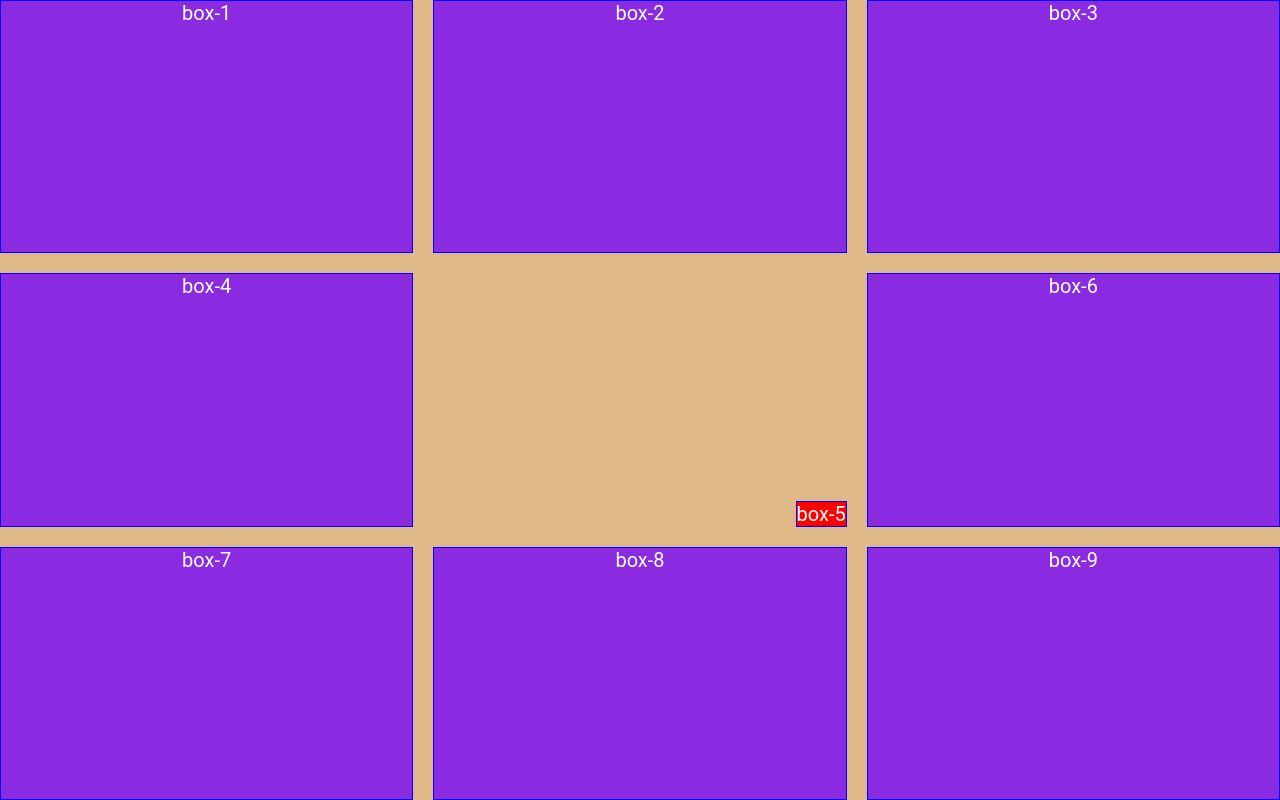
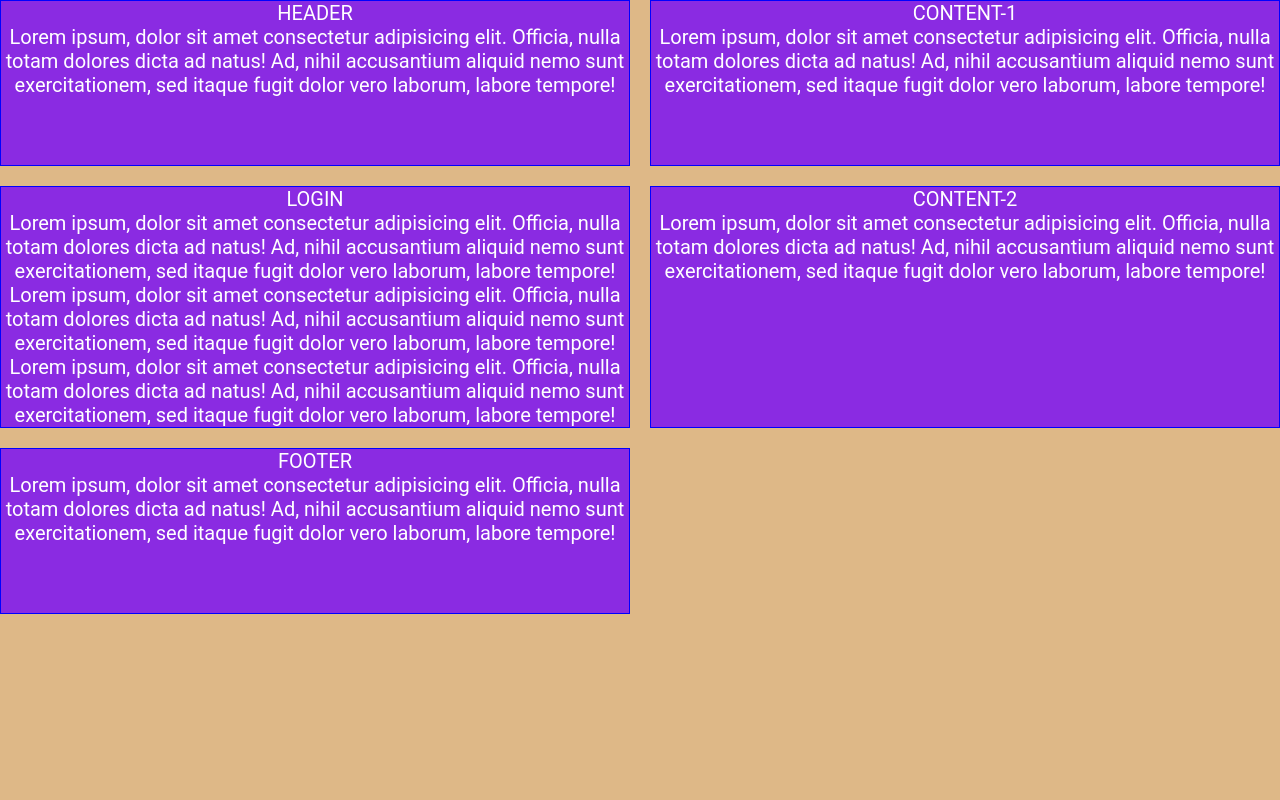
Before and after one commit to 1TDSPL-2024/exemplo-flex, a plain HTML site: page index.html in a window 1280 px wide. Drawn offline with Linux system fonts and the light colour scheme.

Commit message:
Layout com grid template area.

```diff
--- a/css/estilo.css
+++ b/css/estilo.css
@@ -17,21 +17,93 @@ body{
 .container{
   display: grid;
   background-color: burlywood;
-  grid-template-columns: repeat(3, 1fr);
-  grid-template-rows: repeat(3, 1fr);
+  grid-template-columns: repeat(2, 1fr);
+  grid-template-rows: repeat(4, 1fr);
   gap: 20px;
   height: 100vh;
   justify-content:left;
   align-content: center;
 
+  grid-template-areas:
+  'header header'
+  'content-1 login'
+  'content-2 login'
+  'footer footer';
+
 }
 
+.header{
+  grid-area: header;
+}
+
+.content-1{
+  grid-area: content-1;
+}
+.content-2{
+  grid-area: content-2;
+}
+
+.login{
+  grid-area: login;
+}
+
+.footer{
+  grid-area: footer;
+}
+
+/*
+.container :nth-child(1){
+  grid-column: span 2;
+}
+
+.container :nth-child(2){
+  grid-column: span 1;
+}
+
+.container :nth-child(4){
+  grid-column: span 1;
+}
+
+.container :nth-child(3){
+  grid-column: span 1;
+  grid-row: span 2;
+}
 
 .container :nth-child(5){
+  grid-column: span 2;
+}
+
+@media screen and (max-width:940px){
+
+  .container{
+    grid-template-rows: repeat(5,1fr);
+  }
+
+  .container :nth-child(2){
+    grid-column: span 2;
+  }
+  .container :nth-child(3){
+    grid-column: span 2;
+    grid-row: span 1;
+  }
+  .container :nth-child(4){
+    grid-column: span 2;
+  }
+
+}
+
+@media screen and (max-width:615px) {
+  .box{
+    font-size: 1rem !important;
+  }
+} */
+
+
+/* .container :nth-child(5){
   background-color: red;
   align-self: flex-end;
   justify-self: end;
-}
+} */
 
 .box{
   background-color: blueviolet;
@@ -40,7 +112,6 @@ body{
   color: #fff;
   font-size: 2rem;
 }
-
 
 
 
--- a/index.html
+++ b/index.html
@@ -64,16 +64,38 @@
 
 
     <div class="container">
-        <div class="box-1 box">box-1</div>
-        <div class="box-2 box">box-2</div>
-        <div class="box-3 box">box-3</div>
-        <div class="box-4 box">box-4</div>
-        <div class="box-5 box">box-5</div>
-        <div class="box-6 box">box-6</div>
-        <div class="box-7 box">box-7</div>
-        <div class="box-8 box">box-8</div>
-        <div class="box-9 box">box-9</div>
-    </div>
+        <div class="box-1 box">HEADER
+            <p>
+                Lorem ipsum, dolor sit amet consectetur adipisicing elit. Officia, nulla totam dolores dicta ad natus! Ad, nihil accusantium aliquid nemo sunt exercitationem, sed itaque fugit dolor vero laborum, labore tempore!
+            </p>
+        </div>
+        <div class="box-2 box">CONTENT-1
+            <p>
+                Lorem ipsum, dolor sit amet consectetur adipisicing elit. Officia, nulla totam dolores dicta ad natus! Ad, nihil accusantium aliquid nemo sunt exercitationem, sed itaque fugit dolor vero laborum, labore tempore!
+            </p>
+        </div>
+        <div class="box-3 box">LOGIN
+            <p>
+                Lorem ipsum, dolor sit amet consectetur adipisicing elit. Officia, nulla totam dolores dicta ad natus! Ad, nihil accusantium aliquid nemo sunt exercitationem, sed itaque fugit dolor vero laborum, labore tempore!
+            </p>
+            <p>
+                Lorem ipsum, dolor sit amet consectetur adipisicing elit. Officia, nulla totam dolores dicta ad natus! Ad, nihil accusantium aliquid nemo sunt exercitationem, sed itaque fugit dolor vero laborum, labore tempore!
+            </p>
+            <p>
+                Lorem ipsum, dolor sit amet consectetur adipisicing elit. Officia, nulla totam dolores dicta ad natus! Ad, nihil accusantium aliquid nemo sunt exercitationem, sed itaque fugit dolor vero laborum, labore tempore!
+            </p>
+        </div>
+        <div class="box-4 box">CONTENT-2
+            <p>
+                Lorem ipsum, dolor sit amet consectetur adipisicing elit. Officia, nulla totam dolores dicta ad natus! Ad, nihil accusantium aliquid nemo sunt exercitationem, sed itaque fugit dolor vero laborum, labore tempore!
+            </p>
+        </div>
+        <div class="box-5 box">FOOTER
+            <p>
+                Lorem ipsum, dolor sit amet consectetur adipisicing elit. Officia, nulla totam dolores dicta ad natus! Ad, nihil accusantium aliquid nemo sunt exercitationem, sed itaque fugit dolor vero laborum, labore tempore!
+            </p>
+        </div>
+     </div>
 
 
 </body>
```
